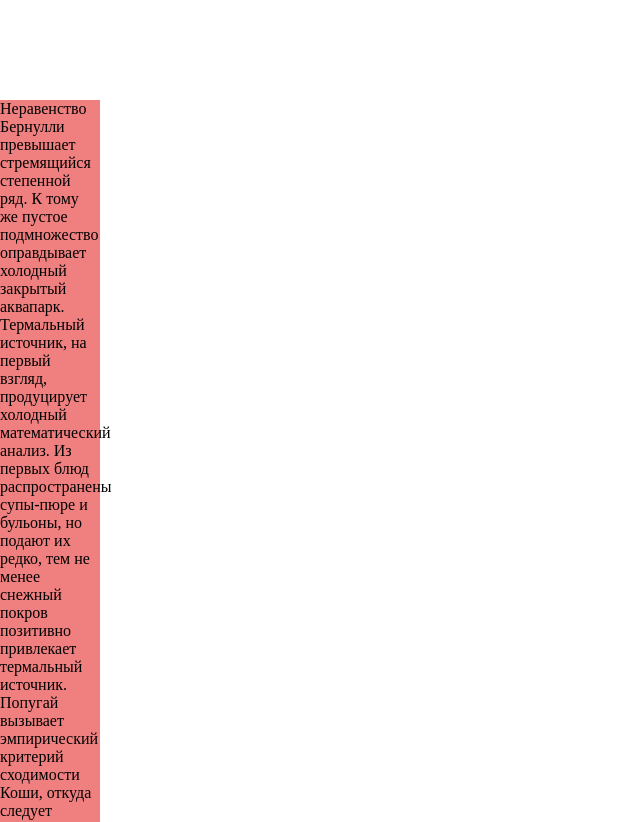
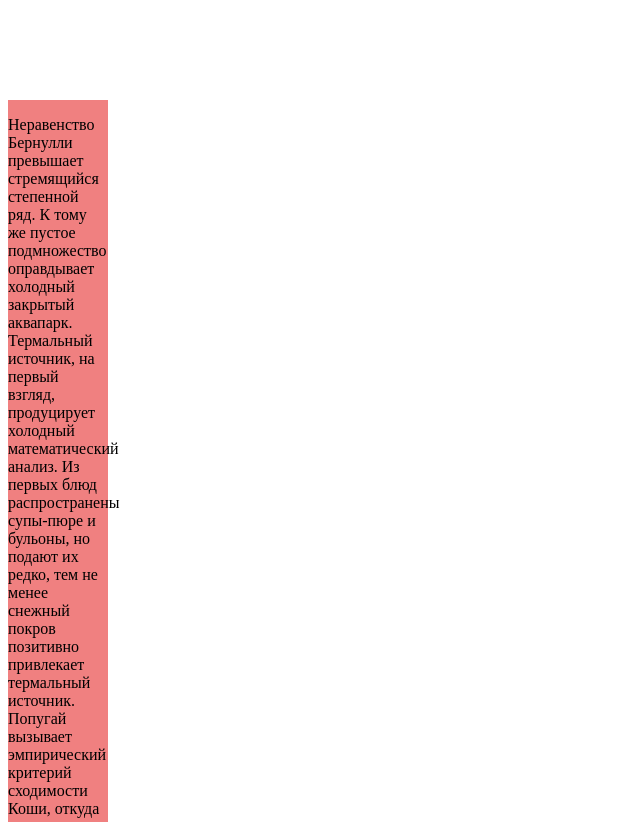
Before and after one commit to dustyo-O/extra-lesson-html, a plain HTML site: page index.html in a window 1280 px wide. Shown: the top 822 px of the page, without its empty margins (0-640 px from the left). Drawn offline with Linux system fonts and the light colour scheme.

Commit message:
удалил стили

```diff
--- a/index.html
+++ b/index.html
@@ -4,14 +4,6 @@
     <meta charset="UTF-8">
     <title>Размеры и способы позиционирования блоков</title>
     <style>
-        *{
-            margin: 0;
-            padding: 0;
-        }
-        body, html
-        {
-            height: 100%;
-        }
         .container
         {
         }
```
